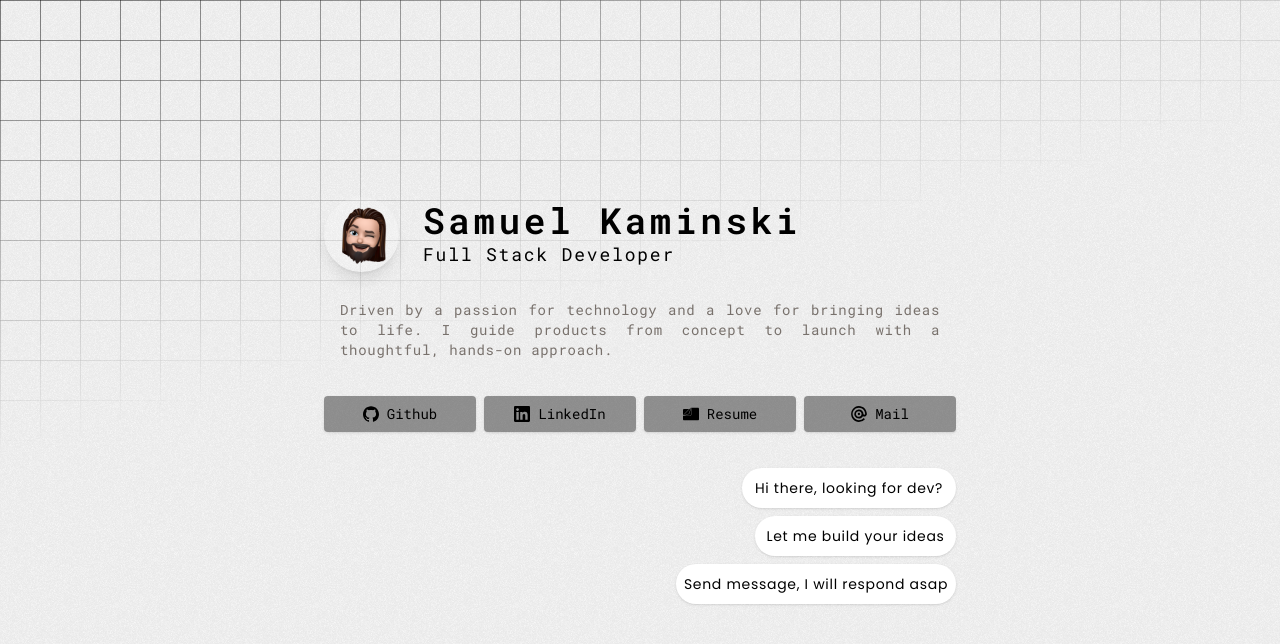
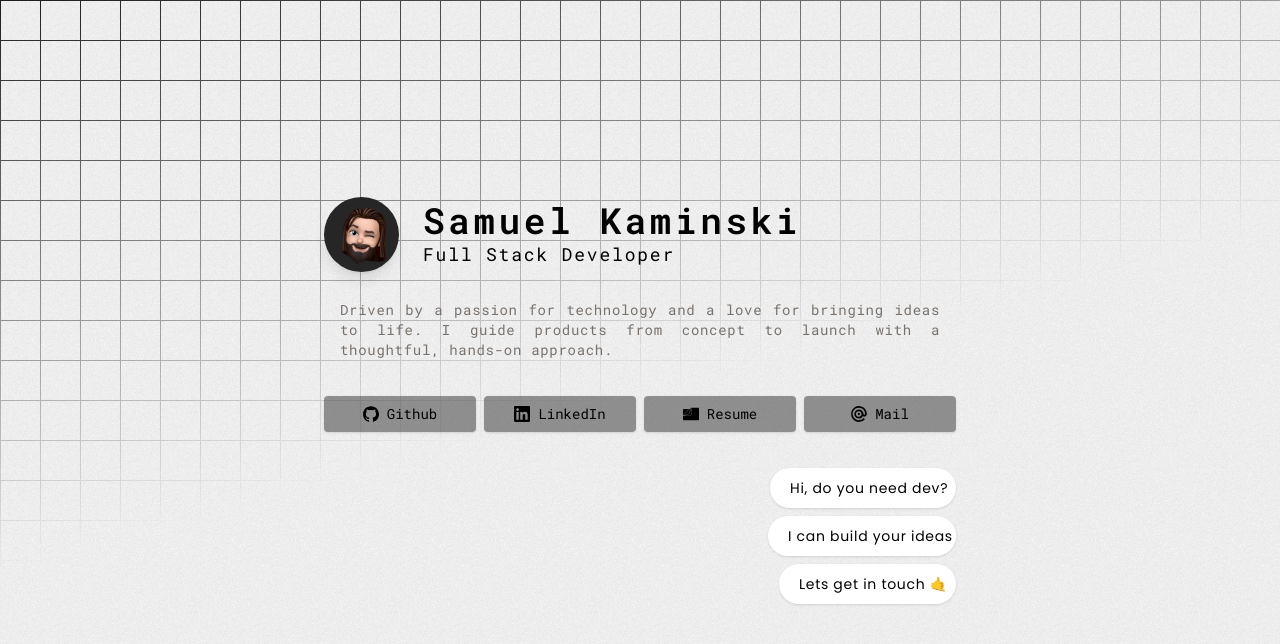
Before and after one commit to unclesvm/website, a Next.js app: page / in a window 1280 px wide. Shown: the top 644 px of the page. Built offline with nearby package versions, Linux system fonts and the light colour scheme.

Commit message:
💄 add or update the ui and style files.

```diff
--- a/app/components/message.tsx
+++ b/app/components/message.tsx
@@ -1,6 +1,6 @@
 'use client'
+import anime from 'animejs'
 import { useEffect, useRef } from 'react'
-import anime from 'animejs'
 import { poppins } from '../fonts'
 
 export default function Message({ messages }: { messages: string[] }) {
@@ -88,7 +88,7 @@ export default function Message({ messages }: { messages: string[] }) {
           ref={(el) => {
             if (el) bubbles.current[index] = el
           }}
-          className="opacity-0 relative px-3 sm:px-5 py-1.5 sm:py-3 flex justify-center items-center gap-3 w-min  text-white bg-white dark:bg-stone-200 rounded-tr-full rounded-l-full text-center tracking-wider whitespace-pre shadow"
+          className="opacity-0 relative px-3 sm:px-5 py-1.5 sm:py-3 flex justify-start items-center gap-3 w-min  text-white bg-white dark:bg-stone-200 rounded-tr-full rounded-l-full text-center tracking-wider whitespace-pre shadow"
         >
           <p
             ref={(el) => {
--- a/app/components/socials.tsx
+++ b/app/components/socials.tsx
@@ -1,5 +1,5 @@
 import Link from 'next/link'
-import { siGithub, siLinkedin, siFiles, siMailgun } from 'simple-icons'
+import { siFiles, siGithub, siLinkedin, siMailgun } from 'simple-icons'
 
 const links = [
   {
@@ -31,7 +31,7 @@ export default function Socials() {
         <Link
           key={link.href}
           href={link.href}
-          className="min-w-full flex justify-center items-center gap-2 p-6 py-2 text-sm rounded shadow transition  bg-neutral-700/55 hover:bg-neutral-700/90"
+          className="min-w-full flex justify-center items-center gap-2 p-6 py-2 text-sm rounded shadow transition duration-300 bg-neutral-700/55 hover:bg-neutral-100 hover:text-black"
         >
           <svg
             role="img"
--- a/app/globals.css
+++ b/app/globals.css
@@ -10,7 +10,7 @@ body {
 }
 
 body::before {
-  --line: color-mix(in lch, canvasText 50%, transparent);
+  --line: color-mix(in lch, canvasText 90%, white);
   --size: 40px;
   content: '';
   height: 100vh;
@@ -22,7 +22,7 @@ body::before {
     linear-gradient(var(--line) 1px, transparent 1px var(--size)) 0 -5vmin / var(
         --size
       ) var(--size);
-  mask: linear-gradient(-15deg, transparent 60%, white);
+  mask: linear-gradient(-15deg, transparent 50%, white);
   top: 0;
   z-index: -1;
 }
--- a/app/page.tsx
+++ b/app/page.tsx
@@ -1,16 +1,16 @@
 'use client'
 
+import anime from 'animejs'
 import Image from 'next/image'
+import { useEffect } from 'react'
 import Message from './components/message'
-import { useEffect } from 'react'
-import anime from 'animejs'
 import Socials from './components/socials'
 
 export default function Home() {
   const messages = [
-    'Hi there, looking for dev?',
-    'Let me build your ideas',
-    'Send message, I will respond asap',
+    'Hi, do you need dev?',
+    'I can build your ideas',
+    'Lets get in touch 🤙',
   ]
 
   useEffect(() => {
@@ -30,7 +30,7 @@ export default function Home() {
           height="75"
           src="/memoji-wink.png"
           alt="Cartoon-style picuter of me"
-          className="bg-white/20 shadow-lg rounded-full max-w-16 md:max-w-20"
+          className="bg-neutral-800 shadow-lg rounded-full max-w-16 md:max-w-20"
         />
 
         <header>
```
